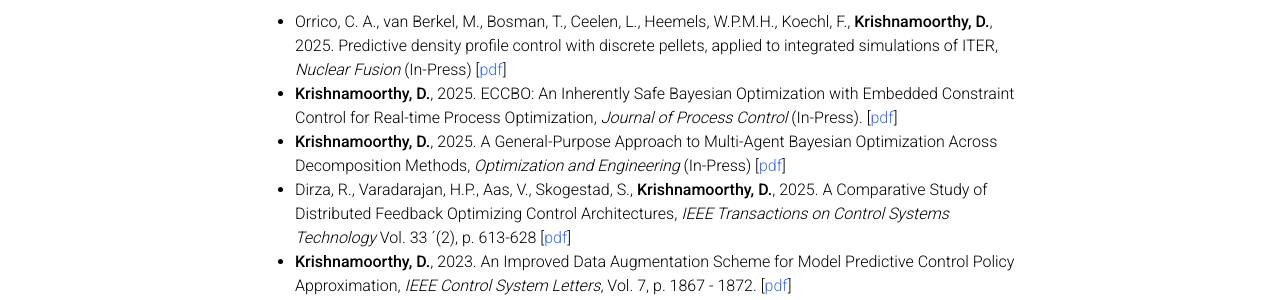
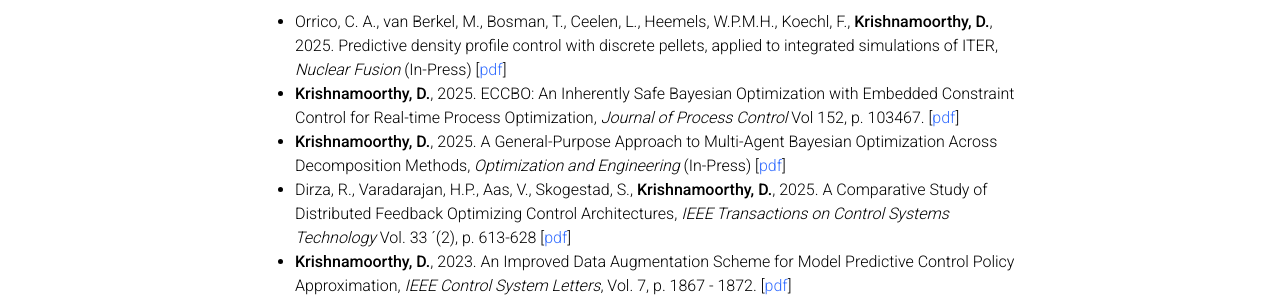
Before and after one commit to dinesh-krishnamoorthy/dinesh-krishnamoorthy.github.io, a Jekyll site: the page built from _pages/publications.md, in a window 1280 px wide and 900 px high. Shown: the part 216-516 px from the top of the window. Built offline with Jekyll 4.4.1, drawn with Linux system fonts in a browser that asks for light colours; comment, search, counter and statistics services are not loaded; a style sheet for code colours, icons or effects is not loaded.

Commit message:
Update publications.md

```diff
--- a/_pages/publications.md
+++ b/_pages/publications.md
@@ -11,7 +11,7 @@
 
 ### Journal Publications
 * Orrico, C. A., van Berkel, M., Bosman, T., Ceelen, L., Heemels, W.P.M.H., Koechl, F., **Krishnamoorthy, D.**, 2025. Predictive density profile control with discrete pellets, applied to integrated simulations of ITER, _Nuclear Fusion_ (In-Press) [[pdf](https://www.dropbox.com/scl/fi/fgbpkhby1p5j0f412lvaq/Nucl_Fus_JINTRAC_PTH_MPC.pdf?rlkey=fqkqkroiszthj58e332gclbn2&st=2gn1fahi&dl=0)]
-* **Krishnamoorthy, D.**, 2025. ECCBO: An Inherently Safe Bayesian Optimization with Embedded Constraint Control for Real-time Process Optimization, _Journal of Process Control_ (In-Press). [[pdf](https://www.dropbox.com/scl/fi/0965fo7c5ydz9296tfzeo/ECCBO_main.pdf?rlkey=yhjtptox7wfjv671r41t7oq41&st=old4rylx&dl=0)]
+* **Krishnamoorthy, D.**, 2025. ECCBO: An Inherently Safe Bayesian Optimization with Embedded Constraint Control for Real-time Process Optimization, _Journal of Process Control_ Vol 152, p. 103467. [[pdf](https://www.dropbox.com/scl/fi/0965fo7c5ydz9296tfzeo/ECCBO_main.pdf?rlkey=yhjtptox7wfjv671r41t7oq41&st=old4rylx&dl=0)]
 * **Krishnamoorthy, D.**, 2025. A General-Purpose Approach to Multi-Agent Bayesian Optimization Across Decomposition Methods, _Optimization and Engineering_ (In-Press) [[pdf](https://link.springer.com/article/10.1007/s11081-024-09953-w)]
 * Dirza, R., Varadarajan, H.P., Aas, V., Skogestad, S., **Krishnamoorthy, D.**, 2025. A Comparative Study of Distributed Feedback Optimizing Control Architectures, _IEEE Transactions on Control Systems Technology_ Vol. 33 ´(2), p. 613-628 [[pdf](https://arxiv.org/pdf/2411.04676)]
 * **Krishnamoorthy, D.**, 2023. An Improved Data Augmentation Scheme for Model Predictive Control Policy Approximation, _IEEE Control System Letters_, Vol. 7, p. 1867 - 1872. [[pdf](https://arxiv.org/pdf/2303.05607.pdf)]
```
